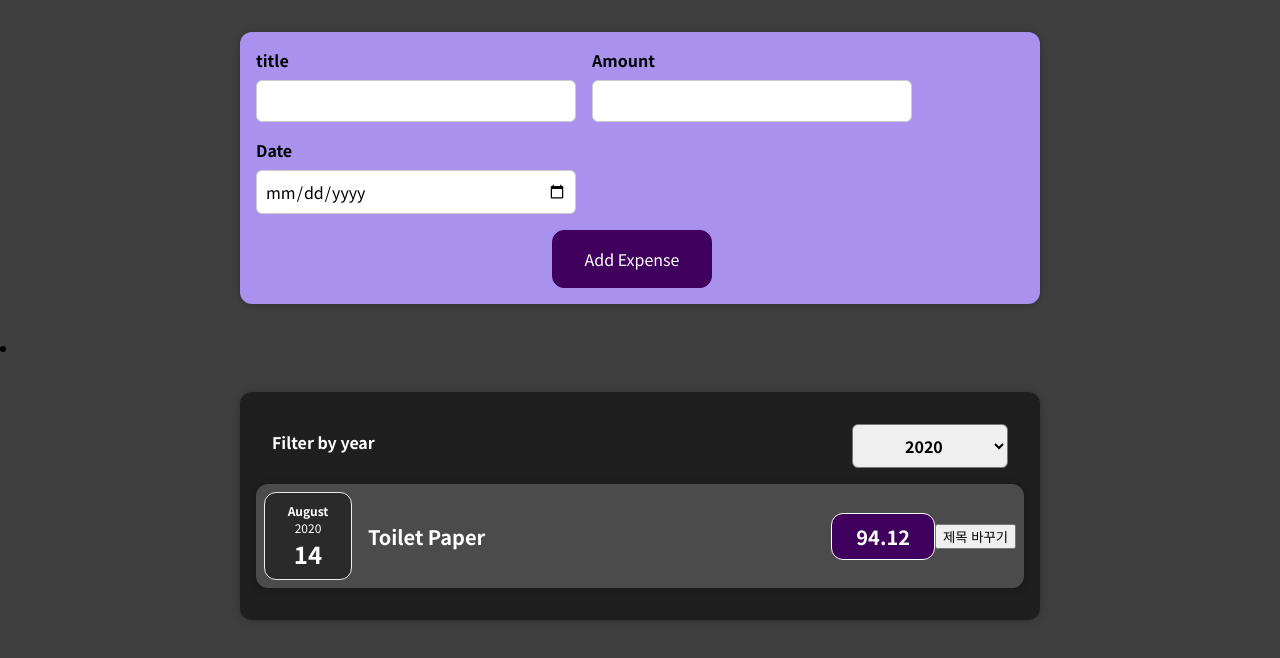
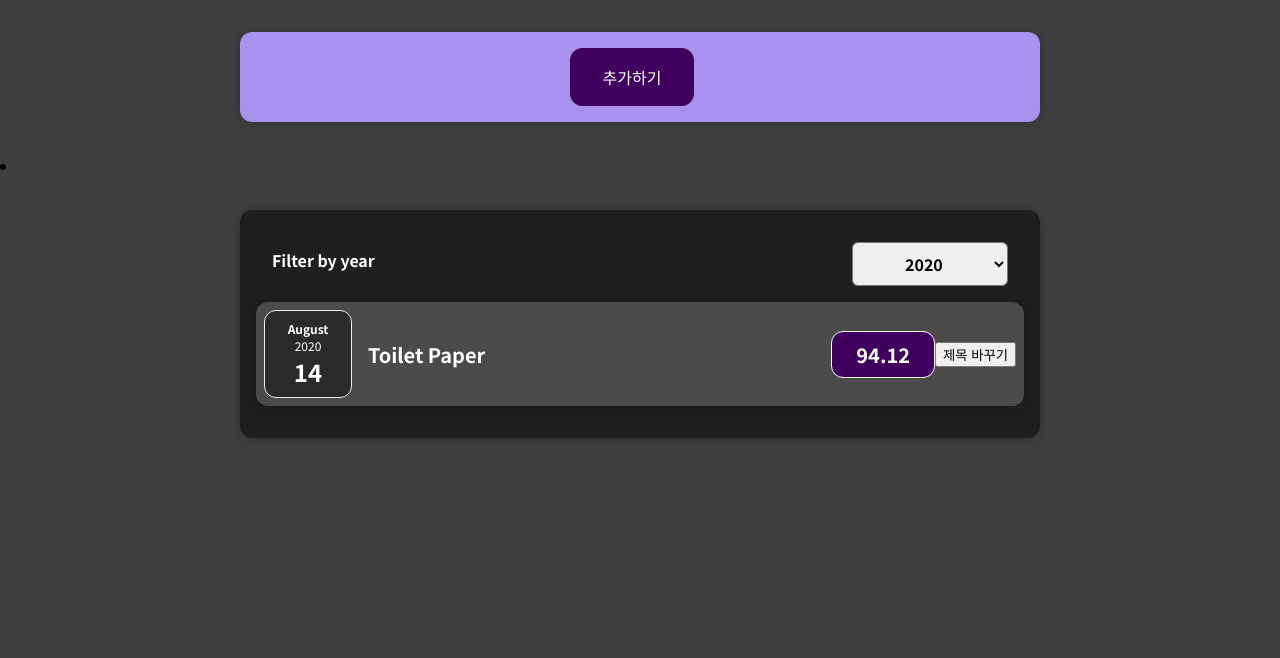
Before and after one commit to wonyoung2257/react_study, a React (Create React App) app: page / in a window 1280 px wide. Shown: the top 658 px of the page. Built offline with nearby package versions, Linux system fonts and the light colour scheme.

Commit message:
5강 form 입력부분 버튼 클릭시 입력창 나타나기 기능 추가

```diff
--- a/src/components/NewExpense/ExpenseForm.js
+++ b/src/components/NewExpense/ExpenseForm.js
@@ -48,6 +48,9 @@
         </div>
       </div>
       <div className="new-espense__actions">
+        <button type="button" onClick={props.onCancel}>
+          Cencel
+        </button>
         <button type="submit">Add Expense</button>
       </div>
     </form>
--- a/src/components/NewExpense/NewExpense.js
+++ b/src/components/NewExpense/NewExpense.js
@@ -1,7 +1,9 @@
+import { useState } from "react";
 import ExpenseForm from "./ExpenseForm";
 import "./NewExpense.css";
 
 const NewExpense = (props) => {
+  const [isEditing, setIsEditing] = useState(false);
   const onSaveExpenseDate = (enteredExpenseDate) => {
     const expenseDate = {
       ...enteredExpenseDate,
@@ -9,10 +11,21 @@
     };
     console.log(expenseDate);
     props.onAddExpense(expenseDate);
+    setIsEditing(false);
   };
+
+  const startEditingHandler = () => {
+    setIsEditing(true);
+  };
+
+  const stopEditinghandler = () => {
+    setIsEditing(false);
+  };
+
   return (
     <div className="new-expense">
-      <ExpenseForm onExpenseDate={onSaveExpenseDate} />
+      {!isEditing && <button onClick={startEditingHandler}>추가하기</button>}
+      {isEditing && <ExpenseForm onExpenseDate={onSaveExpenseDate} onCancel={stopEditinghandler} />}
     </div>
   );
 };
```
Also changed, not shown: 1 other file (tests, documents, lock files or other folders).
